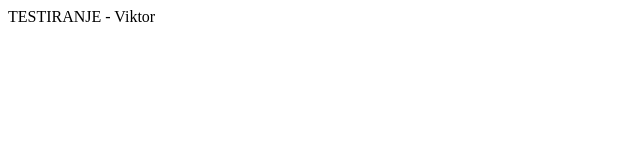
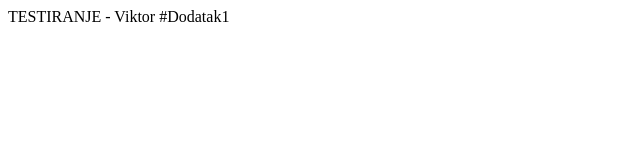
Before and after one commit to ViktorCPS/Viktor_Testiranje, a plain HTML site: page testiranje.html in a window 1280 px wide. Shown: the full height of the page, 0-640 px from the left. Drawn offline with Linux system fonts and the light colour scheme.

Commit message:
drugi_commit

```diff
--- a/testiranje.html
+++ b/testiranje.html
@@ -7,5 +7,6 @@
 </head>
 <body>
     TESTIRANJE - Viktor
+	#Dodatak1
 </body>
 </html>
```
